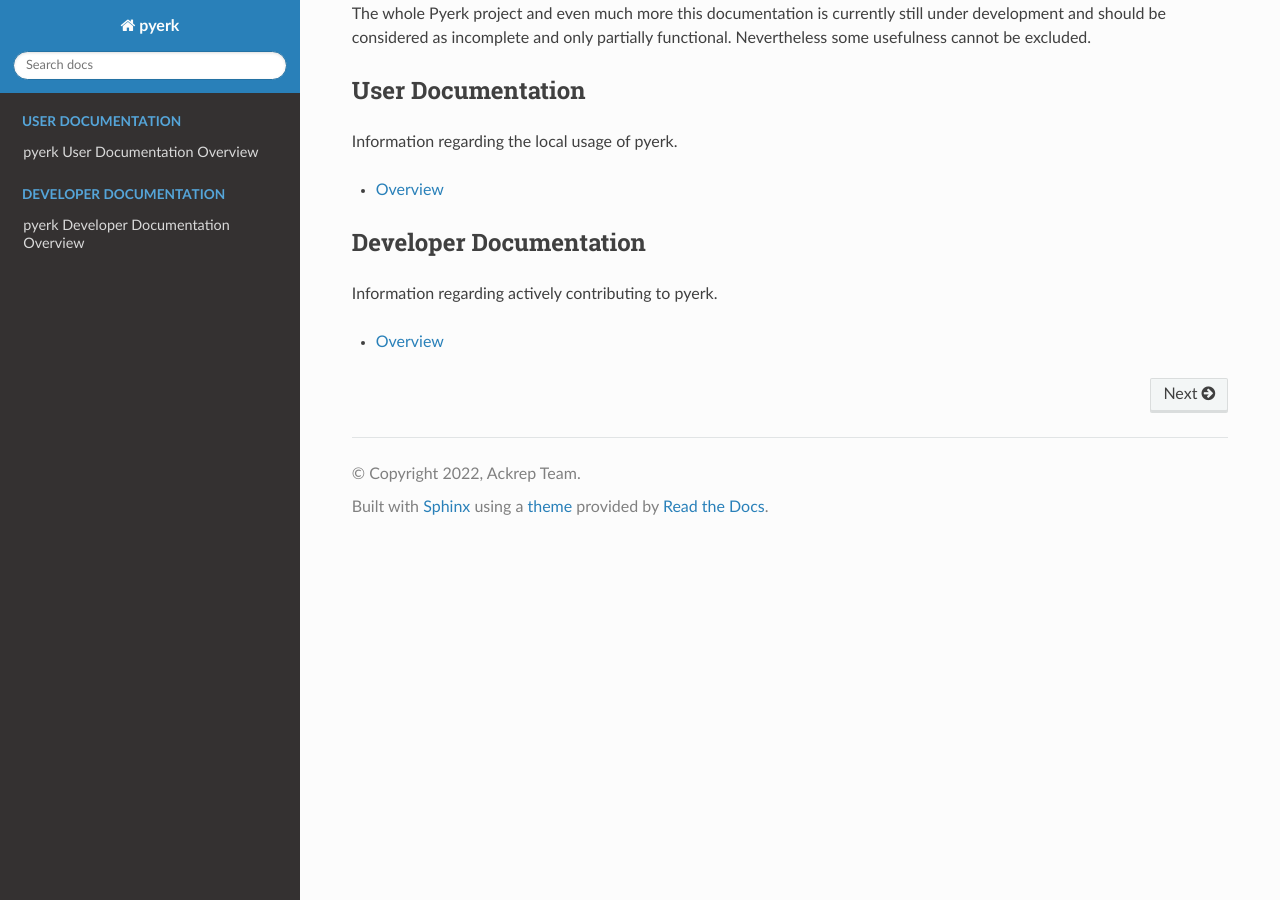
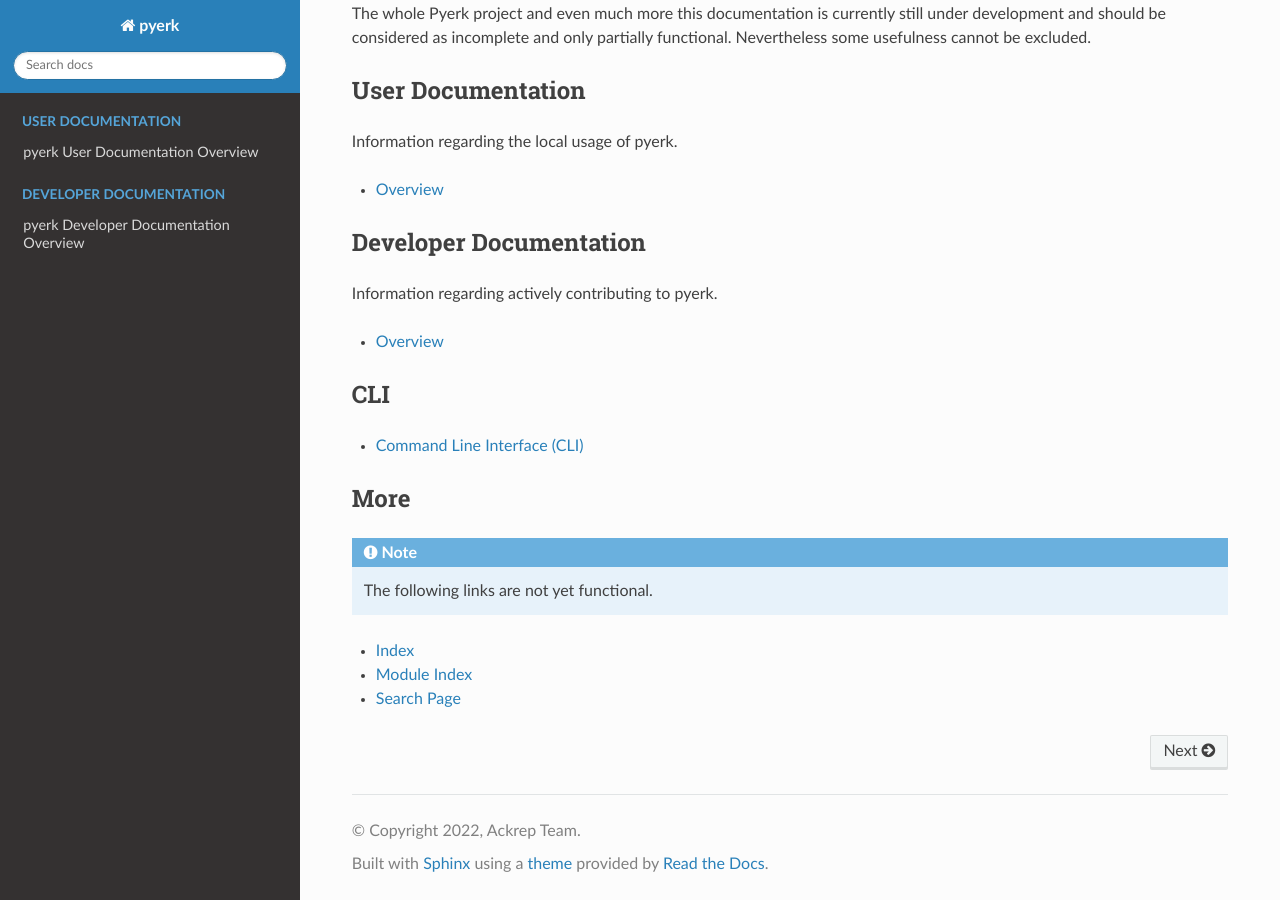
Before and after one commit to ackrep-org/pyirk-core, a Sphinx documentation site: the page built from docs/source/index.md, in a window 1280 px wide and 900 px high, scrolled down 1158 px. Built offline with Sphinx 7.4.7 and the Read the Docs theme 2.0.0, drawn with Linux system fonts in a browser that asks for light colours; the version number could not be read and is left out.

Commit message:
userdoc/cli.rst: add automatic documentation of cli options

````diff
--- a/docs/requirements.txt
+++ b/docs/requirements.txt
@@ -3,3 +3,4 @@
 sphinx
 myst-parser
 sphinx_rtd_theme
+sphinx-argparse
--- a/docs/source/conf.py
+++ b/docs/source/conf.py
@@ -41,6 +41,7 @@
     "sphinx.ext.autodoc",
     "sphinx.ext.autosummary",
     'sphinx_rtd_theme',
+    'sphinxarg.ext',
 ]
 
 # Add any paths that contain templates here, relative to this directory.
--- a/docs/source/index.md
+++ b/docs/source/index.md
@@ -51,3 +51,29 @@
 devdoc/overview
 ```
 - [Overview](devdoc/overview)
+
+
+## CLI
+
+```{toctree}
+:maxdepth: 1
+:caption: Command Line Interface
+:hidden:
+userdoc/cli
+```
+- [Command Line Interface (CLI)](userdoc/cli)
+
+
+## More
+
+
+```{admonition} Note
+The following links are not yet functional.
+```
+```{eval-rst}
+
+* :ref:`genindex`
+* :ref:`modindex`
+* :ref:`search`
+
+```
--- /dev/null
+++ b/docs/source/userdoc/cli.rst
@@ -0,0 +1,5 @@
+
+.. argparse::
+   :module: pyerk.script
+   :func: create_parser
+   :prog: pyerk
````
Also changed, not shown: 1 other file.
